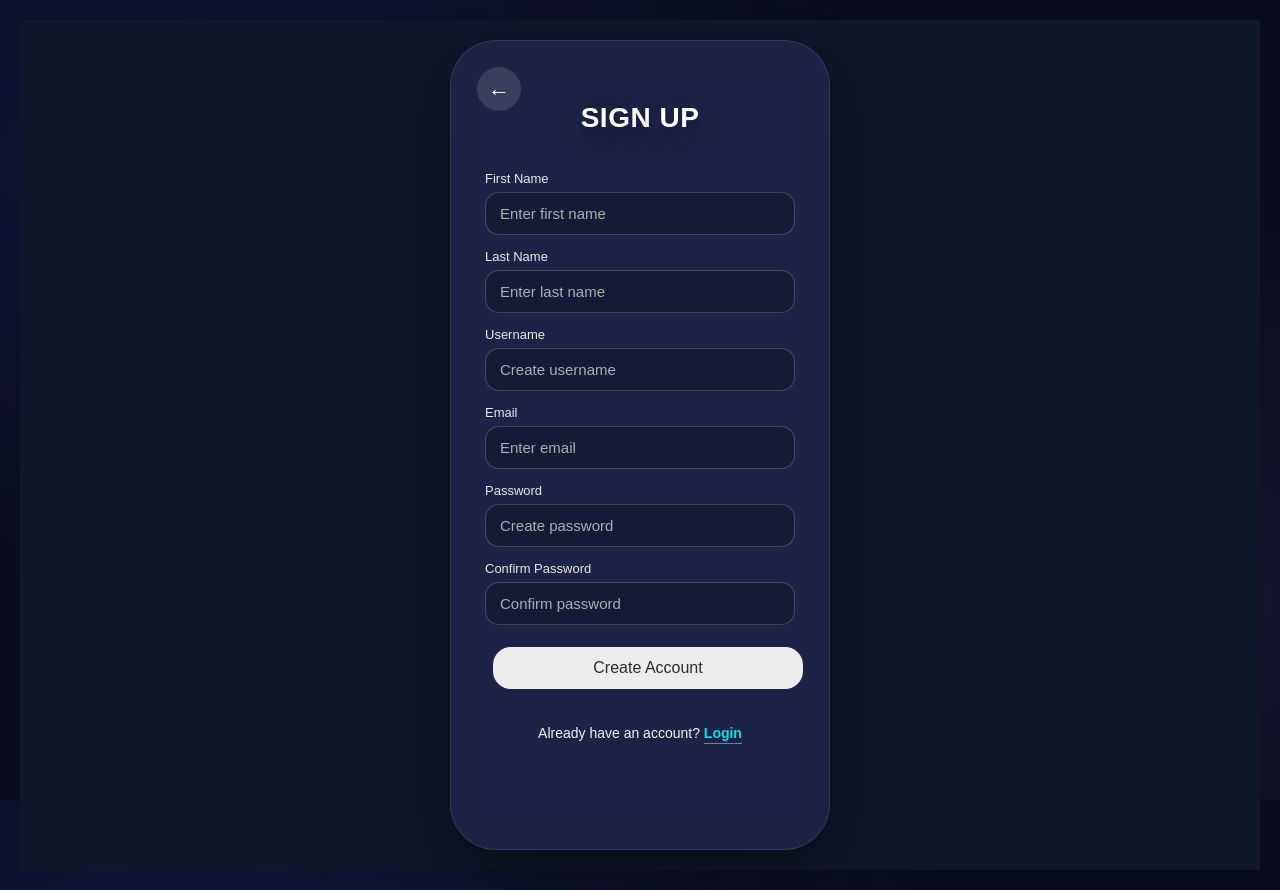
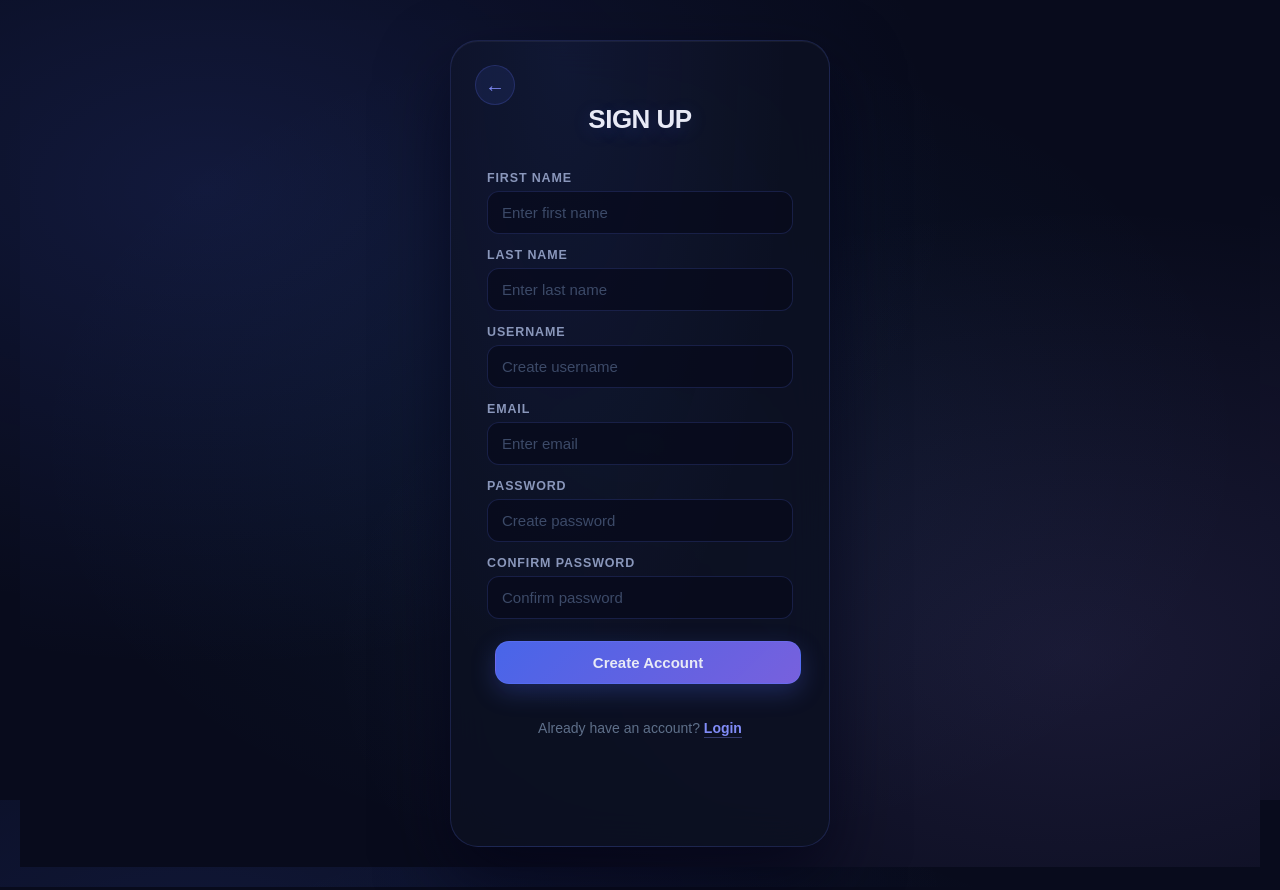
Before and after one commit to bubs5/COP4331LargeProject, a React (Vite) app: page /register in a window 1280 px wide. Built offline with nearby package versions, Linux system fonts and the light colour scheme; no server answers.

Commit message:
css changes

```diff
--- a/frontend/src/components/navbar.tsx
+++ b/frontend/src/components/navbar.tsx
@@ -10,7 +10,7 @@ function Navbar() {
 
     return (
         <nav className="navbar">
-            <h2>StudyRewards</h2>
+            <h2>Title</h2>
 
             <div className="nav-links">
                 <Link to="/dashboard">Dashboard</Link>
--- a/frontend/src/css/authorize.css
+++ b/frontend/src/css/authorize.css
@@ -1,92 +1,110 @@
 html,
-body,
-body {
+body{
     margin: 0;
     padding: 0;
     height: 100%;
 }
-* {
+
+*{
     box-sizing: border-box;
     font-family: Arial, sans-serif;
 }
 
-a {
+a{
     text-decoration: none;
 }
 
 /*  HOME PAGE  */
 
 
-.home-container {
+.home-container{
     height: 100vh;
     width: 100%;
-    background-color: #0f172a;
-
+    background-color: #080b1c;
+    background-image:
+            radial-gradient(ellipse at 15% 20%, rgba(79, 111, 255, 0.14) 0%, transparent 50%),
+            radial-gradient(ellipse at 85% 75%, rgba(167, 139, 250, 0.11) 0%, transparent 50%),
+            radial-gradient(ellipse at 50% 50%, rgba(56, 189, 248, 0.05) 0%, transparent 70%);
     display: flex;
     align-items: center;
     justify-content: center;
 }
 
-.home-content {
+.home-content{
     text-align: center;
-    color: white;
+    color: #e2e8f5;
     max-width: 600px;
     padding: 20px;
 }
 
-.home-title {
+.home-title{
     font-size: 3rem;
+    font-weight: 800;
     margin-bottom: 20px;
-    text-shadow: 0 0 20px rgba(255, 255, 255, 0.2);
+    letter-spacing: -0.03em;
+    color: #e8eaf6;
+    text-shadow: 0 0 40px rgba(79, 111, 255, 0.35), 0 0 80px rgba(167, 139, 250, 0.15);
 }
 
-.home-description {
-    font-size: 1.2rem;
-    margin-bottom: 30px;
-    opacity: 0.9;
+.home-description{
+    font-size: 1.15rem;
+    margin-bottom: 34px;
+    color: #7b8cad;
+    line-height: 1.6;
 }
 
 /* Buttons */
 
-.home-buttons {
+.home-buttons{
     display: flex;
-    gap: 15px;
+    gap: 14px;
     justify-content: center;
 }
 
-.home-btn {
-    padding: 12px 24px;
-    border-radius: 20px;
-    border: none;
-    font-size: 16px;
+.home-btn{
+    padding: 12px 28px;
+    border-radius: 999px;
+    border: 1px solid rgba(99, 120, 255, 0.4);
+    font-size: 15px;
+    font-weight: 600;
     cursor: pointer;
-
-    background-color: #ffffff;
-    color: #0f172a;
-
-    transition: 0.2s ease;
+    background: rgba(79, 111, 255, 0.22);
+    color: #a5b4fc;
+    transition: background 0.2s ease, border-color 0.2s ease, transform 0.2s ease;
 }
 
-.home-btn:hover {
-    transform: scale(1.05);
+.home-btn:hover{
+    transform: scale(1.04);
+    background: rgba(79, 111, 255, 0.35);
+    border-color: rgba(99, 120, 255, 0.6);
 }
 
-.home-btn.secondary {
-    background-color: transparent;
-    border: 2px solid white;
-    color: white;
+.home-btn.secondary{
+    background: transparent;
+    border: 1px solid rgba(255, 255, 255, 0.12);
+    color: #7b8cad;
 }
 
+.home-btn.secondary:hover{
+    background: rgba(255, 255, 255, 0.05);
+    border-color: rgba(255, 255, 255, 0.22);
+    color: #c7d0ed;
+}
 
 /*  LOGIN / SIGNUP  */
 
-.auth-page {
+.auth-page{
     min-height: 100vh;
     width: 100%;
-    background-color: #0f172a;
+    background-color: #080b1c;
+    background-image:
+            radial-gradient(ellipse at 15% 20%, rgba(79, 111, 255, 0.14) 0%, transparent 50%),
+            radial-gradient(ellipse at 85% 75%, rgba(167, 139, 250, 0.11) 0%, transparent 50%),
+            radial-gradient(ellipse at 50% 50%, rgba(56, 189, 248, 0.05) 0%, transparent 70%);
+    background-attachment: fixed;
 }
 
-.overlay {
+.overlay{
     min-height: 100vh;
     width: 100%;
     display: flex;
@@ -95,150 +113,165 @@ a {
     padding: 20px;
 }
 
-.loginbox {
+.loginbox{
     width: min(380px, 92vw);
-    padding: 42px 34px 34px;
-    background: rgba(43, 47, 93, 0.55);
-    backdrop-filter: blur(14px);
-    -webkit-backdrop-filter: blur(14px);
-    border-radius: 46px;
+    padding: 46px 36px 36px;
+    background:
+            radial-gradient(ellipse at 30% 0%, rgba(79, 111, 255, 0.08) 0%, transparent 60%),
+            rgba(12, 16, 34, 0.88);
+    backdrop-filter: blur(20px);
+    -webkit-backdrop-filter: blur(20px);
+    border-radius: 28px;
     position: relative;
     display: flex;
     flex-direction: column;
     align-items: center;
     gap: 18px;
-    color: white;
-    box-shadow: 0 22px 55px rgba(0, 0, 0, 0.45);
-    border: 1px solid rgba(255, 255, 255, 0.1);
+    color: #e2e8f5;
+    box-shadow:
+            0 30px 70px rgba(0, 0, 20, 0.6),
+            inset 0 1px 0 rgba(255, 255, 255, 0.05);
+    border: 1px solid rgba(99, 120, 255, 0.18);
 }
 
-.formTitle {
-    font-size: 28px;
-    letter-spacing: 0.5px;
-    text-shadow: 0 8px 22px rgba(0, 0, 0, 0.35);
+.formTitle{
+    font-size: 26px;
+    font-weight: 700;
+    letter-spacing: -0.02em;
+    color: #e8eaf6;
+    text-shadow: 0 4px 20px rgba(79, 111, 255, 0.2);
 }
 
-.form {
+.form{
     width: 100%;
     display: flex;
     flex-direction: column;
     gap: 14px;
 }
 
-.backBtn {
+.backBtn{
     position: absolute;
-    top: 18px;
-    left: 18px;
-    width: 44px;
-    height: 44px;
-    border: none;
-    background: rgba(255, 255, 255, 0.12);
+    top: 16px;
+    left: 16px;
+    width: 40px;
+    height: 40px;
+    border: 1px solid rgba(99, 120, 255, 0.2);
+    background: rgba(79, 111, 255, 0.1);
     border-radius: 50%;
-    color: white;
-    font-size: 22px;
+    color: #818cf8;
+    font-size: 20px;
     display: flex;
     align-items: center;
     justify-content: center;
     cursor: pointer;
-    transition: transform 0.15s ease, background 0.15s ease;
+    transition: transform 0.15s ease, background 0.15s ease, border-color 0.15s ease;
 }
 
-.backBtn:hover {
+.backBtn:hover{
     transform: translateY(-1px) scale(1.05);
-    background: rgba(255, 255, 255, 0.2);
+    background: rgba(79, 111, 255, 0.2);
+    border-color: rgba(99, 120, 255, 0.4);
 }
 
-.field {
+.field{
     display: flex;
     flex-direction: column;
     gap: 6px;
 }
 
-.labelText {
-    font-size: 13px;
-    opacity: 0.9;
+.labelText{
+    font-size: 0.78rem;
+    font-weight: 700;
+    letter-spacing: 0.07em;
+    text-transform: uppercase;
+    color: #8a97bb;
 }
 
-.loginfield {
+.loginfield{
     width: 100%;
     padding: 12px 14px;
-    border-radius: 14px;
-    border: 1px solid rgba(255, 255, 255, 0.2);
+    border-radius: 12px;
+    border: 1px solid rgba(99, 120, 255, 0.18);
     outline: none;
-    background: rgba(0, 0, 0, 0.22);
-    color: white;
+    background: rgba(8, 11, 28, 0.7);
+    color: #dde3f7;
     font-size: 15px;
+    transition: border-color 0.2s ease, box-shadow 0.2s ease;
 }
 
-.loginfield::placeholder {
-    color: rgba(255, 255, 255, 0.65);
+.loginfield::placeholder{
+    color: #3c4a68;
 }
 
-.loginfield:focus {
-    border-color: rgba(255, 255, 255, 0.45);
-    box-shadow: 0 0 0 4px rgba(255, 255, 255, 0.1);
+.loginfield:focus{
+    border-color: rgba(99, 120, 255, 0.45);
+    box-shadow: 0 0 0 3px rgba(79, 111, 255, 0.1);
 }
 
-.btn {
+.btn{
     width: 100%;
     padding: 12px;
-    border-radius: 18px;
+    border-radius: 14px;
     border: none;
-    font-size: 16px;
+    font-size: 15px;
+    font-weight: 600;
     cursor: pointer;
     transition: transform 0.2s ease, opacity 0.2s ease, filter 0.2s ease;
 }
 
-.primaryBtn {
-    background: rgba(255, 255, 255, 0.92);
-    color: #2b2b2b;
+.primaryBtn{
+    background: linear-gradient(135deg, rgba(79, 111, 255, 0.9), rgba(139, 111, 255, 0.85));
+    border: 1px solid rgba(99, 120, 255, 0.4);
+    color: #e8eaf6;
+    box-shadow: 0 8px 24px rgba(79, 111, 255, 0.25);
+}
+.btn:hover{
+    transform: translateY(-1px);
+    filter: brightness(1.08);
 }
 
-.btn:hover {
-    transform: translateY(-1px);
-    filter: brightness(1.02);
+.helperText{
+    text-align: center;
+    font-size: 14px;
+    color: #5f708a;
 }
 
-.helperText {
-    text-align: center;
-    font-size: 14px;
-    opacity: 0.95;
+.linkBtn{
+    color: #818cf8;
+    font-weight: 700;
+    text-decoration: none;
+    border-bottom: 1px solid rgba(129, 140, 248, 0.35);
+    padding-bottom: 1px;
+    transition: color 0.15s ease, border-bottom-color 0.15s ease;
+}
+.linkBtn:hover{
+    color: #a5b4fc;
+    border-bottom-color: rgba(165, 180, 252, 0.7);
 }
 
-.linkBtn {
-    color: #08eaf3;
-    font-weight: bold;
-    text-decoration: none;
-    border-bottom: 1px solid rgba(255, 255, 255, 0.45);
-    padding-bottom: 2px;
-}
-.forgotText {
+.forgotText{
     text-align: right;
     font-size: 13px;
     margin-top: -5px;
     margin-bottom: 5px;
 }
 
-.linkBtn:hover {
-    border-bottom-color: rgba(255, 255, 255, 0.9);
-}
-
-.status {
+.status{
     min-height: 18px;
     font-size: 14px;
     text-align: center;
-    opacity: 0.95;
+    color: #5f708a;
 }
 
 /*  MOBILE  */
 
 
-@media (max-width: 600px) {
-    .home-title {
+@media (max-width: 600px){
+    .home-title{
         font-size: 2.2rem;
     }
 
-    .home-description {
+    .home-description{
         font-size: 1rem;
     }
 }
```
Also changed, not shown: frontend/src/css/dashboard.css (+69 -54 lines), frontend/src/css/flashcards.css (+26 -26 lines), frontend/src/css/setDetail.css (+24 -24 lines), frontend/src/css/sets.css (+21 -21 lines).
